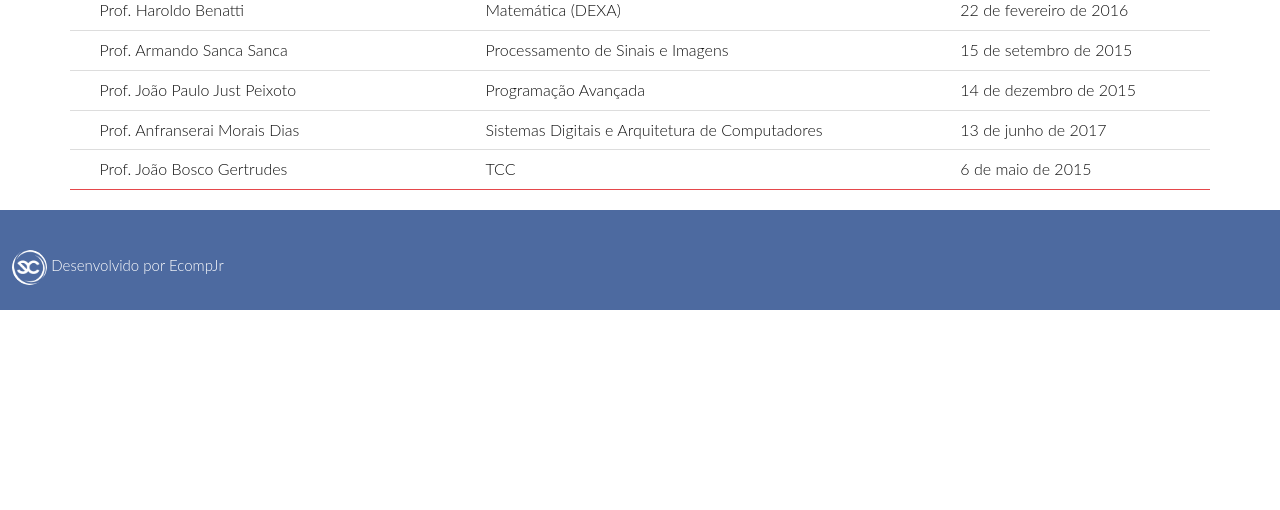
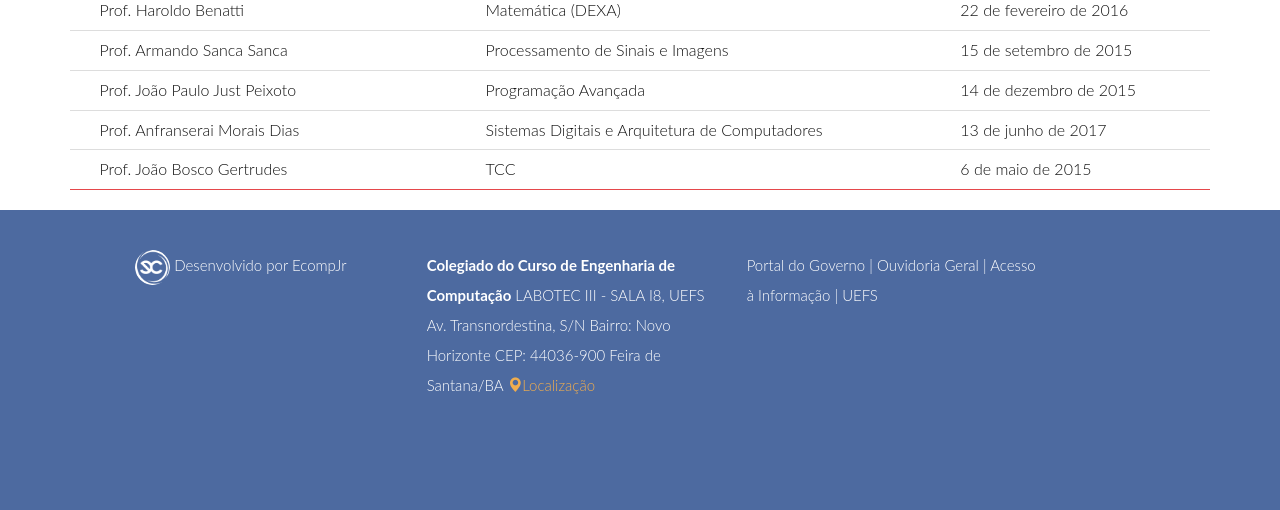
Before and after one commit to EcompJr/CCECOMP, a PHP site: page /public_html/about.php in a window 1280 px wide. Shown: the part 1824-2334 px from the top of the page. Before the commit the page ends 2134 px from the top, so only its background shows below. Run offline with PHP 8.4, Linux system fonts and the light colour scheme; grey boxes labelled with a size stand in for pictures from a placeholder-image service; data that the repository does not hold is empty; some libraries are stand-ins or nearby versions.

Commit message:
put info on footer

```diff
--- a/public_html/footer.php
+++ b/public_html/footer.php
@@ -2,9 +2,21 @@
         <!-- Footer -->
         <footer style="background-color:#4d6aa0;" >
 
-            <div style="height:100px;background-color:#4d6aa0;bottom:0;width:100%;position:relative" class="row">
-                <div  class="col-lg-12">
-                    <p style="color:white;font-size:15px;position:relative;top:40px;font-family:'Lato', sans-serif"> &nbsp&nbsp <a target="_blank" href="http://www.ecompjr.com.br/"><img height="35" width='35'  style="border-radius:20px;"  src='../images/logoEcompJr.png'/> </a>Desenvolvido por EcompJr<br></p>
+            <div style="height:300px;background-color:#4d6aa0;bottom:0;width:100%;position:relative" class="row">
+                <div  class="col-lg-offset-1 col-lg-3">
+                    <p style="color:white;font-size:15px;position:relative;top:40px;font-family:'Lato', sans-serif"> &nbsp&nbsp&nbsp&nbsp&nbsp&nbsp <a target="_blank" href="http://www.ecompjr.com.br/"><img height="35" width='35'  style="border-radius:20px;"  src='../images/logoEcompJr.png'/> </a>Desenvolvido por EcompJr<br></p>
+                </div>
+                <div class="col-lg-3">
+                    <p style="color:white;font-size:15px;position:relative;top:40px;font-family:'Lato', sans-serif"><b style="color:white">Colegiado do Curso de Engenharia de Computação</b>
+                    LABOTEC III - SALA I8, UEFS
+                    Av. Transnordestina, S/N
+                    Bairro: Novo Horizonte
+                    CEP: 44036-900
+                    Feira de Santana/BA
+                    <a target="_blank"  href="https://www.google.com/maps/place/Labotec+3+-+Laborat%C3%B3rios+de+Engenharia+de+Computa%C3%A7%C3%A3o,+UEFS/@-12.207112,-38.973881,14z/data=!4m5!3m4!1s0x0:0xf06781118830e1ef!8m2!3d-12.1981876!4d-38.9718854?hl=pt-BR"><i class="	glyphicon glyphicon-map-marker"></i>Localização</a></p>
+                </div>
+                <div class="col-lg-3">
+                     <p style="color:white;font-size:15px;position:relative;top:40px;font-family:'Lato', sans-serif"><a style="color:white" target="_blank" href="http://www.ba.gov.br/">Portal do Governo</a> | <a target="_blank" style="color:white"href="http://www.ouvidoria.ba.gov.br/">Ouvidoria Geral</a> |  <a style="color:white" target="_blank" href="http://www.ba.gov.br/modules/conteudo/conteudo.php?conteudo=18">Acesso à Informação</a> |  <a style="color:white" target="_blank" href="http://www.uefs.br/">UEFS</a> </p>
                 </div>
 
           </div>
```
